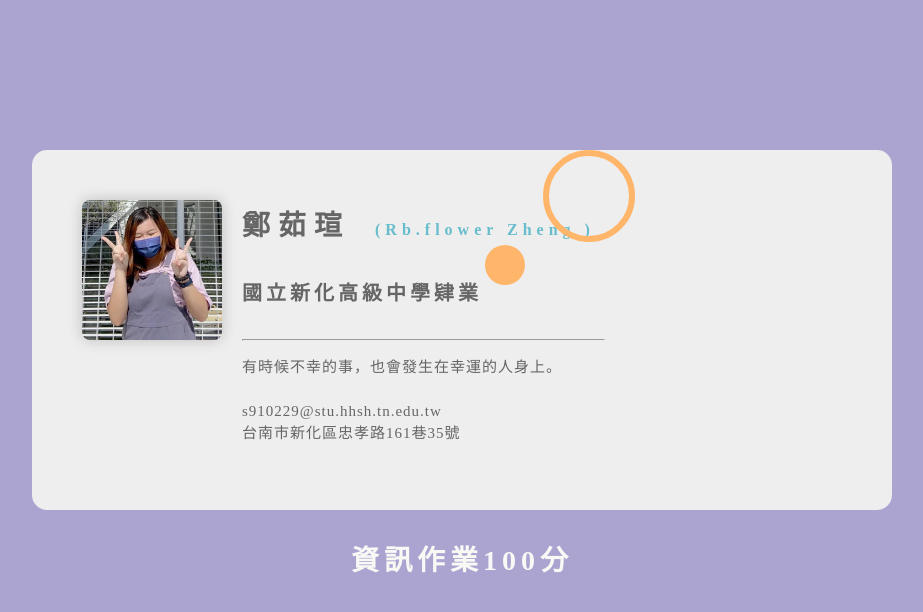
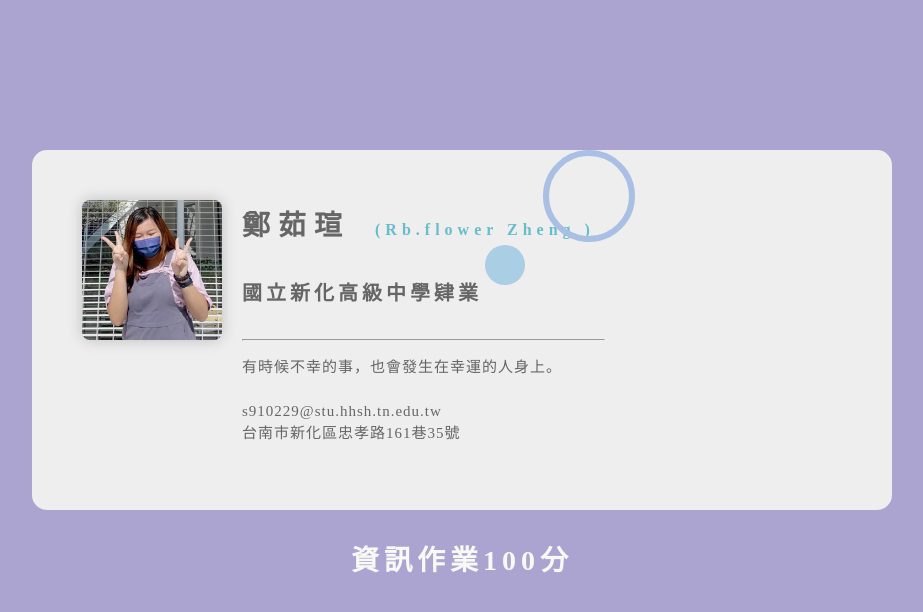
Before and after one commit to zhengrbflower/zhengrbflower.github.io, a plain HTML site: page 123/index.html in a window 1280 px wide. Shown: the whole page, without its empty margins (178-1101 px from the left). Drawn offline with Linux system fonts and the light colour scheme.

Commit message:
Update style.css

```diff
--- a/123/css/style.css
+++ b/123/css/style.css
@@ -93,14 +93,14 @@ img {
   width: 80px; height: 80px;
   right: -30px;
   top: -30px;
-  border: solid 6px #FFB66B;
+  border: solid 6px #aabfe4;
 }
 
 .circle2{
   width: 40px; height: 40px;
   right: 80px;
   top: 65px;
-  background-color: #FFB66B;
+  background-color: #aacee4;
 }
 
 .page_title {
```
